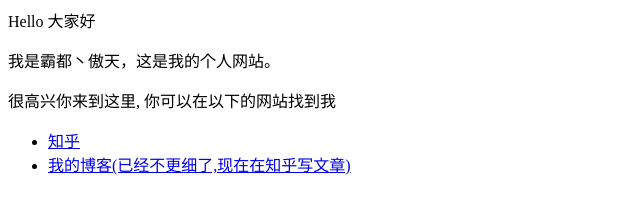
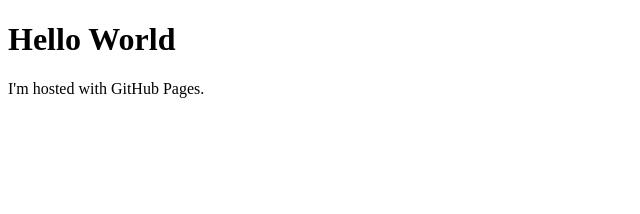
Before and after one commit to Givemerun/Givemerun.github.io, a plain HTML site: page index.html in a window 1280 px wide. Shown: the whole page, without its empty margins (0-640 px from the left). Drawn offline with Linux system fonts and the light colour scheme.

Commit message:
Update index.html

```diff
--- a/index.html
+++ b/index.html
@@ -1,8 +1,7 @@
-<p>Hello 大家好</p>
-<p>我是霸都丶傲天，这是我的个人网站。 </p>
-<p>很高兴你来到这里, 你可以在以下的网站找到我</p>
-
-<ul>
-  <li> <a href="https://www.zhihu.com/people/AJLoveChina">知乎</a> </li>
-  <li> <a href="http://hejie.nigeerhuo.com">我的博客(已经不更细了,现在在知乎写文章)</a> </li>
-</ul>
+<!DOCTYPE html>
+<html>
+<body>
+<h1>Hello World</h1>
+<p>I'm hosted with GitHub Pages.</p>
+</body>
+</html>
```
